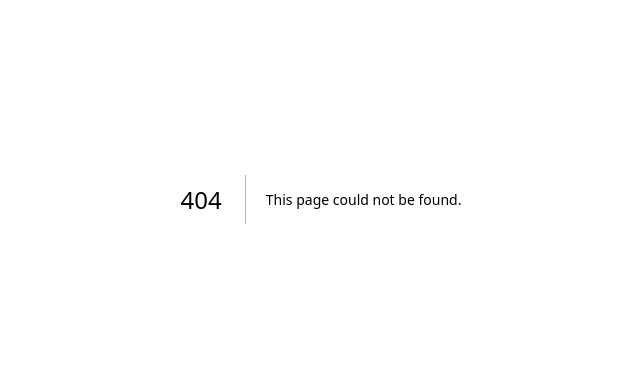
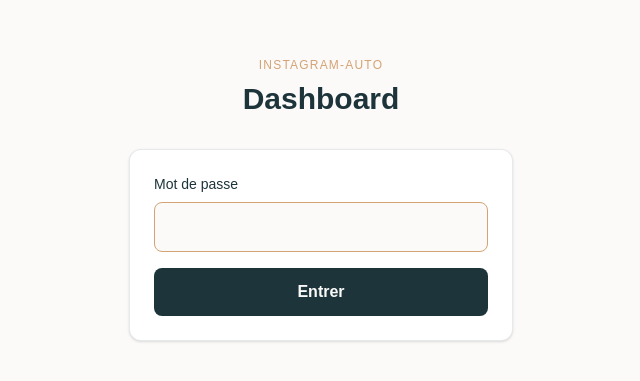
Before and after one commit to JulesDups/instagram-auto, a Next.js app: page /login in a window 1280 px wide. Before the commit this address had no page. Shown: the part 201-582 px from the top of the page, without its empty margins (319-959 px from the left). Built offline with nearby package versions, Linux system fonts and the light colour scheme.

Commit message:
feat(auth): add /login page and pin proxy runtime to nodejs

```diff
--- /dev/null
+++ b/app/login/page.tsx
@@ -0,0 +1,50 @@
+type Props = {
+  searchParams: Promise<{ next?: string; error?: string }>;
+};
+
+export default async function LoginPage({ searchParams }: Props) {
+  const { next, error } = await searchParams;
+
+  return (
+    <main className="flex min-h-screen items-center justify-center bg-[#FBFAF8] px-6">
+      <div className="w-full max-w-sm">
+        <div className="mb-8 text-center">
+          <div className="text-xs uppercase tracking-widest text-[#D4A374]">
+            instagram-auto
+          </div>
+          <h1 className="mt-2 text-3xl font-bold text-[#1C343A]">Dashboard</h1>
+        </div>
+
+        <form
+          action="/api/auth/login"
+          method="POST"
+          className="space-y-4 rounded-xl border border-[#1C343A]/10 bg-white p-6 shadow-sm"
+        >
+          <input type="hidden" name="next" value={next ?? "/overview"} />
+          <label className="block">
+            <span className="mb-2 block text-sm font-medium text-[#1C343A]">
+              Mot de passe
+            </span>
+            <input
+              type="password"
+              name="password"
+              autoFocus
+              required
+              autoComplete="current-password"
+              className="w-full rounded-lg border border-[#1C343A]/20 bg-[#FBFAF8] px-4 py-3 text-[#1C343A] outline-none focus:border-[#D4A374]"
+            />
+          </label>
+          {error && (
+            <p className="text-sm text-[#BF2C23]">Mot de passe incorrect.</p>
+          )}
+          <button
+            type="submit"
+            className="w-full rounded-lg bg-[#1C343A] px-4 py-3 font-semibold text-[#FBFAF8] transition hover:bg-[#1C343A]/90"
+          >
+            Entrer
+          </button>
+        </form>
+      </div>
+    </main>
+  );
+}
--- a/proxy.ts
+++ b/proxy.ts
@@ -1,5 +1,7 @@
 import { NextResponse, type NextRequest } from "next/server";
 import { COOKIE_NAME, verifySessionCookie } from "@/lib/auth";
+
+export const runtime = "nodejs";
 
 const PUBLIC_PATHS = ["/login", "/api/auth/login"];
 
```
